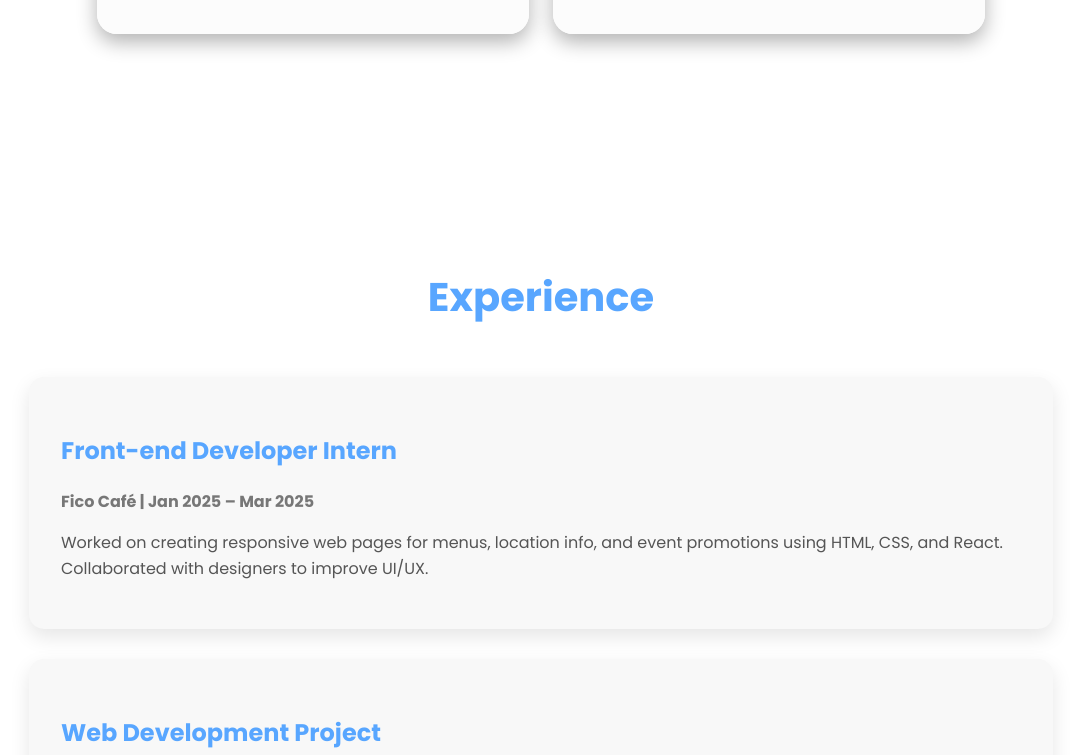
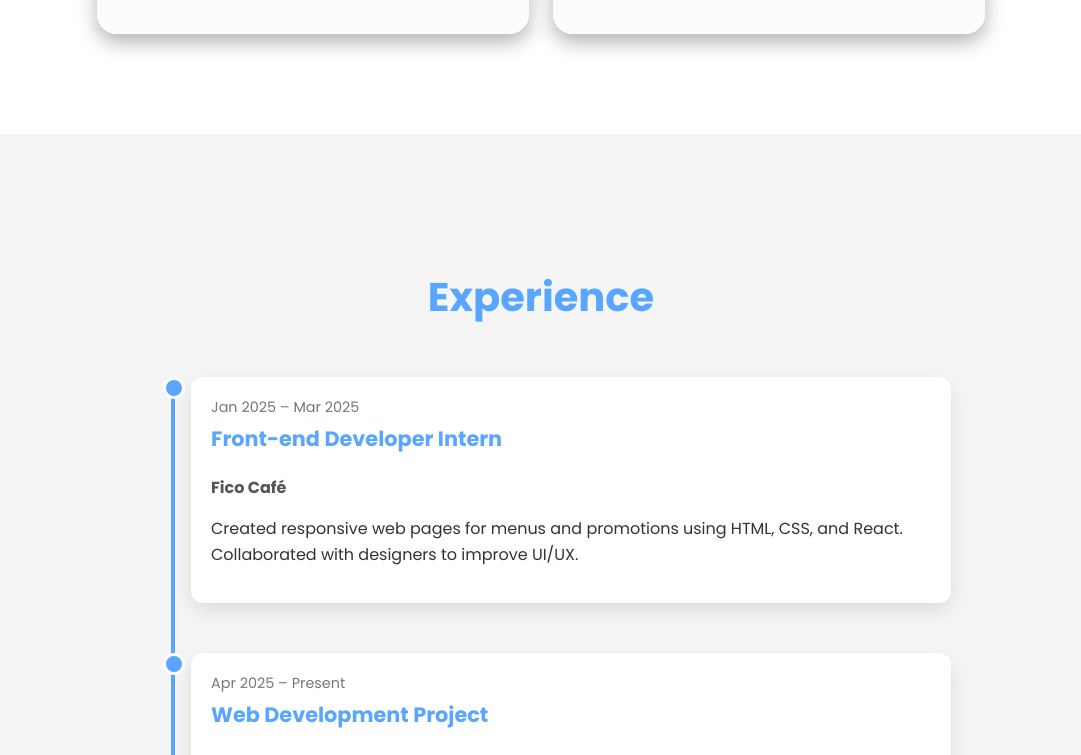
Before and after one commit to Freiderich/Portfolio, a React (Vite) app: page / in a window 1280 px wide. Shown: the part 4820-5575 px from the top of the page, without its empty margins (99-1180 px from the left). Built offline with nearby package versions, Linux system fonts and the light colour scheme.

Commit message:
adjusted the code in experience

```diff
--- a/src/components/Experience.jsx
+++ b/src/components/Experience.jsx
@@ -8,33 +8,36 @@ function Experience() {
       company: "Fico Café",
       period: "Jan 2025 – Mar 2025",
       description:
-        "Worked on creating responsive web pages for menus, location info, and event promotions using HTML, CSS, and React. Collaborated with designers to improve UI/UX."
+        "Created responsive web pages for menus and promotions using HTML, CSS, and React. Collaborated with designers to improve UI/UX.",
     },
     {
       role: "Web Development Project",
       company: "University Thesis Project",
       period: "Apr 2025 – Present",
       description:
-        "Developed an AI-driven platform to streamline university registrar transactions. Implemented backend services using Node.js, Express, and PostgreSQL, and integrated frontend with React."
+        "Developed an AI-driven platform to streamline university registrar transactions. Implemented backend services using Node.js, Express, and PostgreSQL, and integrated frontend with React.",
     },
     {
       role: "Freelance Developer",
       company: "Personal Projects",
       period: "2024 – Present",
       description:
-        "Built several small websites and tools for clients, focusing on responsive design, performance, and clean code practices."
+        "Built several small websites and tools for clients, focusing on responsive design, performance, and clean code practices.",
     },
   ];
 
   return (
     <section id="experience" className="experience-section">
       <h2>Experience</h2>
-      <div className="experience-list">
+      <div className="timeline">
         {experiences.map((exp, index) => (
-          <div key={index} className="experience-card">
-            <h3>{exp.role}</h3>
-            <h4>{exp.company} | {exp.period}</h4>
-            <p>{exp.description}</p>
+          <div key={index} className="timeline-item">
+            <div className="timeline-content">
+              <span className="timeline-date">{exp.period}</span>
+              <h3>{exp.role}</h3>
+              <h4>{exp.company}</h4>
+              <p>{exp.description}</p>
+            </div>
           </div>
         ))}
       </div>
--- a/src/styles/Experience.css
+++ b/src/styles/Experience.css
@@ -1,6 +1,6 @@
 .experience-section {
   padding: 100px 10%;
-  background: #ffffff;
+  background: #f5f5f5;
   color: #333;
   text-align: center;
 }
@@ -11,33 +11,74 @@
   color: #58a6ff;
 }
 
-.experience-list {
-  display: flex;
-  flex-direction: column;
-  gap: 30px;
+/* Timeline container */
+.timeline {
+  position: relative;
+  max-width: 800px;
+  margin: 0 auto;
+  padding-left: 20px;
 }
 
-.experience-card {
-  background: #f8f8f8;
-  padding: 2rem;
-  border-radius: 15px;
-  box-shadow: 0 8px 20px rgba(0, 0, 0, 0.1);
+/* Vertical line */
+.timeline::before {
+  content: '';
+  position: absolute;
+  left: 40px;
+  top: 0;
+  bottom: 0;
+  width: 4px;
+  background: #58a6ff;
+  border-radius: 2px;
+}
+
+/* Timeline items */
+.timeline-item {
+  position: relative;
+  margin-bottom: 50px;
+  padding-left: 40px;
+}
+
+.timeline-item::before {
+  content: '';
+  position: absolute;
+  left: 12px;
+  top: 0;
+  width: 16px;
+  height: 16px;
+  background: #58a6ff;
+  border-radius: 50%;
+  border: 3px solid #fff;
+}
+
+/* Content box */
+.timeline-content {
+  background: #fff;
+  padding: 20px;
+  border-radius: 12px;
+  box-shadow: 0 8px 20px rgba(0,0,0,0.1);
   text-align: left;
 }
 
-.experience-card h3 {
-  font-size: 1.5rem;
-  color: #58a6ff;
+.timeline-date {
+  display: block;
+  font-size: 0.9rem;
+  color: #777;
   margin-bottom: 5px;
 }
 
-.experience-card h4 {
-  font-size: 1rem;
-  color: #777;
-  margin-bottom: 15px;
+.timeline-content h3 {
+  font-size: 1.3rem;
+  color: #58a6ff;
+  margin: 5px 0;
 }
 
-.experience-card p {
+.timeline-content h4 {
+  font-size: 1rem;
   color: #555;
+  margin-bottom: 10px;
+}
+
+.timeline-content p {
+  color: #333;
   line-height: 1.6;
 }
```
